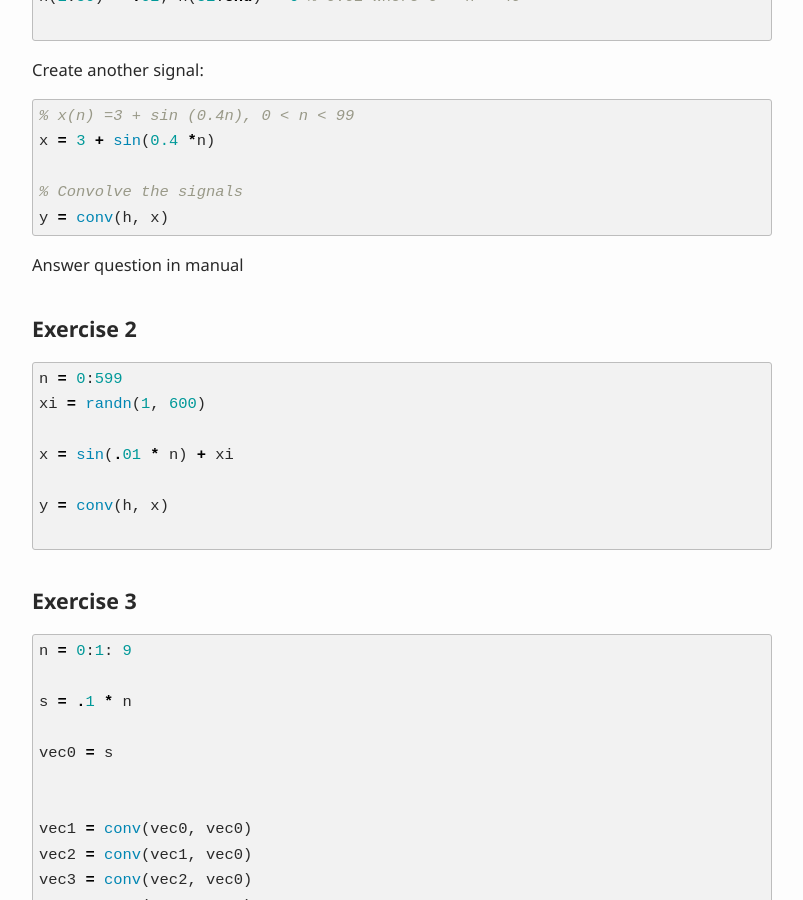
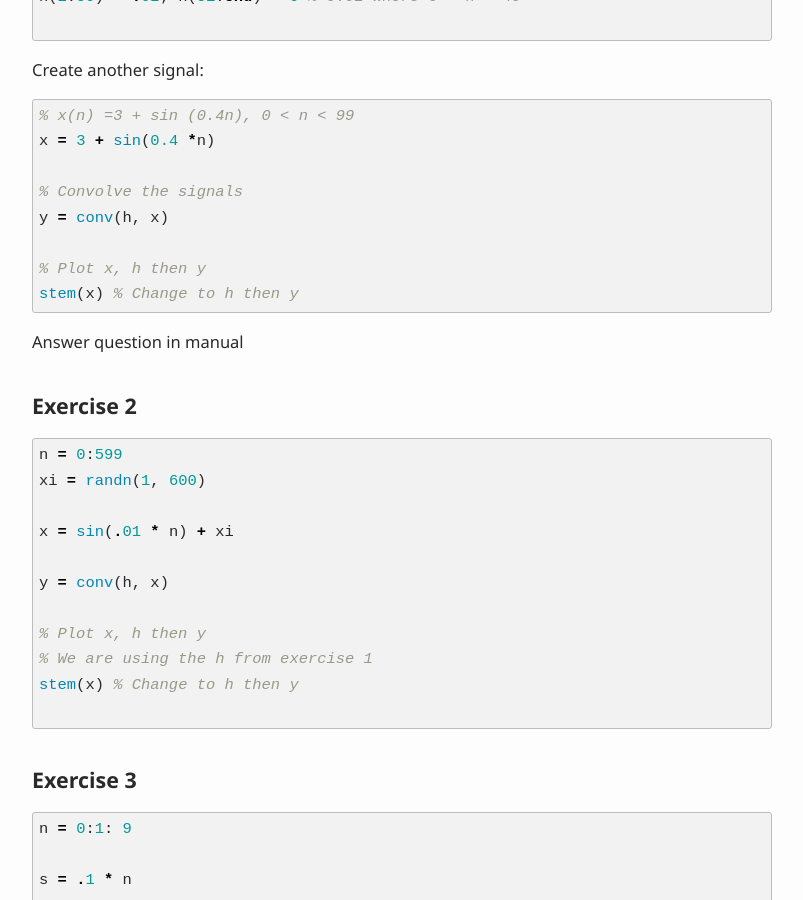
Before and after one commit to mugoh/log, a Jekyll site: the page built from misc/_school-work/dsplab.md, in a window 1280 px wide and 900 px high, scrolled down 5449 px. Shown: the whole window, without its empty margins (238-1041 px from the left). Built offline with Jekyll 4.4.1, drawn with Linux system fonts in a browser that asks for light colours; formulas are drawn with MathJax 3; comment, search, counter and statistics services are not loaded.

Commit message:
update 2.1

````diff
--- a/misc/_school-work/dsplab.md
+++ b/misc/_school-work/dsplab.md
@@ -218,6 +218,9 @@ x = 3 + sin(0.4 *n)
 
 % Convolve the signals
 y = conv(h, x)
+
+% Plot x, h then y
+stem(x) % Change to h then y
 ```
 
 Answer question in manual
@@ -232,6 +235,10 @@ xi = randn(1, 600)
 x = sin(.01 * n) + xi
 
 y = conv(h, x)
+
+% Plot x, h then y
+% We are using the h from exercise 1
+stem(x) % Change to h then y
 
 ```
 
````
